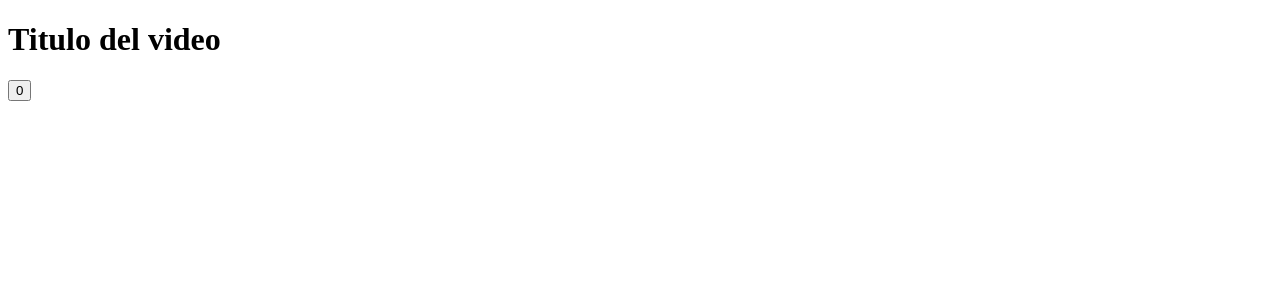
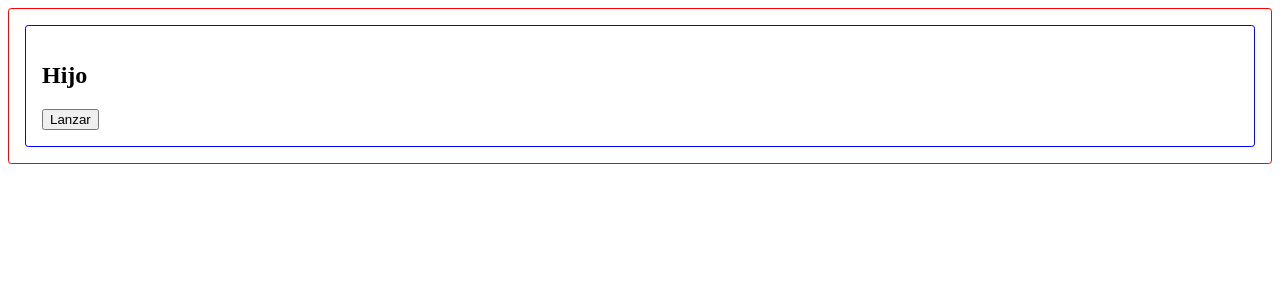
Before and after one commit to alexander210921/Tutorial_ReactJS, a React (Create React App) app: page / in a window 1280 px wide. Shown: the top 300 px of the page. Built offline with nearby package versions, Linux system fonts and the light colour scheme.

Commit message:
eventosPersonalizados

```diff
--- a/src/App.js
+++ b/src/App.js
@@ -1,9 +1,9 @@
 import React from 'react'
-import Element from './Components/Component'
+import App1 from './Components/Events'
 function App() {
   return (
    <>
-    <Element />
+    <App1 />
 
    </>
   );
--- a/src/Components/Component.js
+++ /dev/null
@@ -1,24 +0,0 @@
-import React, { useState } from 'react'
-const Elemento =()=>{
-    //Declaamos el estado como un objeto
-    let [video,setVideo] = useState({
-        title: 'Titulo del video',
-        likes:0
-    })
-    //En el evento click se realiza una copia de las propiedades de video y se sobre escribe los numero de likes
-    const add =()=>{
-        setVideo({
-            ...video,
-            likes:video.likes+1
-        })
-    }
-    return(
-        <>
-        <h1>{video.title}</h1>
-        <button onClick={add}>
-            {video.likes}
-        </button>
-        </>
-    )
-}
-export default Elemento;
--- /dev/null
+++ b/src/Components/Events.js
@@ -0,0 +1,38 @@
+import React, { useState } from 'react'
+import './global.css'
+//Componente hijo
+const EventosPersonalizados =(props)=>{
+    //El evento personalizado se recibe a traves de las props en el componente hijo
+
+    return(
+        <>
+             <div className='box blue'>
+                 <h2>Hijo</h2>
+                 <button
+                    onClick={props.onSaludar}
+                 >
+                    {props.mensaje}
+                 </button>
+             </div>
+        </>
+    )
+}
+
+//Este es el componente Padre que simboliza la funcion App
+const App1 =()=>{
+    const manejador =()=>{
+        alert('test')
+    }
+    return(
+        <>
+        <div className ='box red'>
+            <EventosPersonalizados
+                //Creando el evento personalizado
+                onSaludar={manejador} mensaje={'Lanzar'}
+            />
+        </div>
+        </>
+    )
+
+}
+export default App1;
--- /dev/null
+++ b/src/Components/global.css
@@ -0,0 +1,11 @@
+.box{
+    padding:1em;
+    box-sizing: border-box;
+    border-radius: 0.2em;
+}
+.red{
+    border: 1px solid red;
+}
+.blue {
+    border: 1px solid blue;
+}
```
